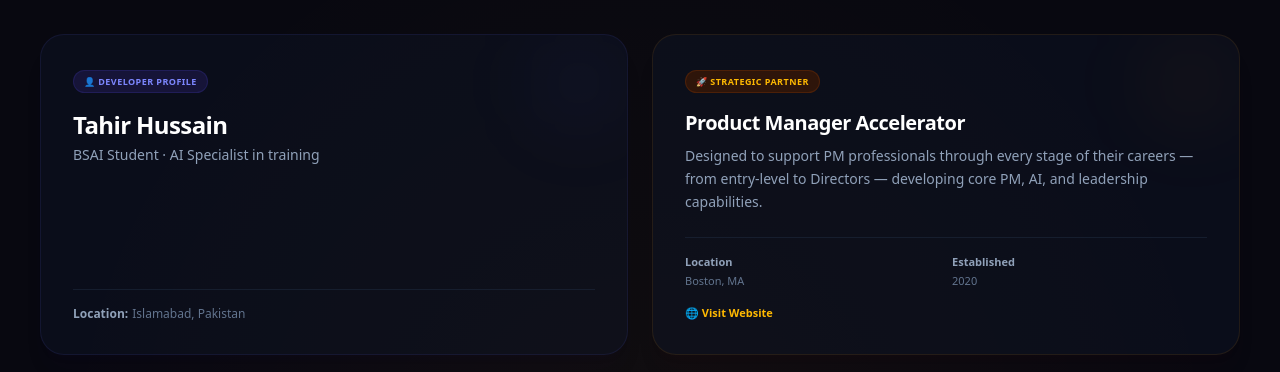
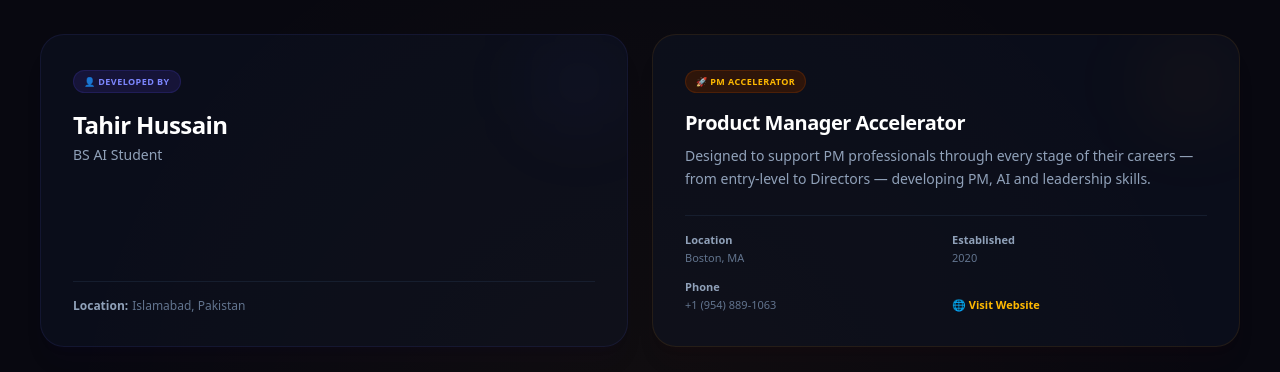
Before and after one commit to TAHIR-PITAFI/weather-app, a Next.js app: page / in a window 1280 px wide. Shown: the part 867-1239 px from the top of the page. Built offline with nearby package versions, Linux system fonts and the light colour scheme; no server answers; the database is empty.

Commit message:
Update developer profile and PM Accelerator cards details

```diff
--- a/src/app/page.tsx
+++ b/src/app/page.tsx
@@ -31,10 +31,10 @@
             <div className="absolute top-0 right-0 w-24 h-24 bg-indigo-500/5 rounded-full blur-2xl pointer-events-none" />
             <div>
               <div className="inline-flex items-center gap-1.5 px-2.5 py-1 rounded-full text-[9px] font-bold tracking-wider uppercase mb-4 bg-indigo-950/60 border border-indigo-900/40 text-indigo-400">
-                👤 Developer Profile
+                👤 Developed By
               </div>
               <h3 className="font-extrabold text-white text-2xl tracking-tight mb-1">Tahir Hussain</h3>
-              <p className="text-slate-400 text-sm font-medium mb-4">BSAI Student · AI Specialist in training</p>
+              <p className="text-slate-400 text-sm font-medium mb-4">BS AI Student</p>
             </div>
             <div className="flex items-center gap-2 text-xs text-slate-500 border-t border-slate-800/60 pt-4 mt-4">
               <span className="flex items-center gap-1 font-medium"><strong className="text-slate-400">Location:</strong> Islamabad, Pakistan</span>
@@ -46,17 +46,18 @@
             <div className="absolute top-0 right-0 w-24 h-24 bg-amber-500/5 rounded-full blur-2xl pointer-events-none" />
             <div>
               <div className="inline-flex items-center gap-1.5 px-2.5 py-1 rounded-full text-[9px] font-bold tracking-wider uppercase mb-4 bg-amber-950/60 border border-amber-900/40 text-amber-400">
-                🚀 Strategic Partner
+                🚀 PM Accelerator
               </div>
               <h3 className="font-extrabold text-white text-xl tracking-tight mb-2">Product Manager Accelerator</h3>
               <p className="text-slate-400 text-xs md:text-sm leading-relaxed mb-6 font-medium">
-                Designed to support PM professionals through every stage of their careers — from entry-level to Directors — developing core PM, AI, and leadership capabilities.
+                Designed to support PM professionals through every stage of their careers — from entry-level to Directors — developing PM, AI and leadership skills.
               </p>
             </div>
             <div className="grid grid-cols-2 gap-3 text-[11px] text-slate-500 border-t border-slate-800/60 pt-4">
               <div><strong className="text-slate-400 block mb-0.5">Location</strong> Boston, MA</div>
               <div><strong className="text-slate-400 block mb-0.5">Established</strong> 2020</div>
-              <div className="col-span-2 mt-1">
+              <div><strong className="text-slate-400 block mb-0.5">Phone</strong> +1 (954) 889-1063</div>
+              <div className="mt-1 flex items-end">
                 <a href="https://www.pmaccelerator.io/" target="_blank" rel="noreferrer" className="text-amber-400 hover:text-amber-300 font-semibold transition-colors flex items-center gap-1">
                   🌐 Visit Website
                 </a>
```
